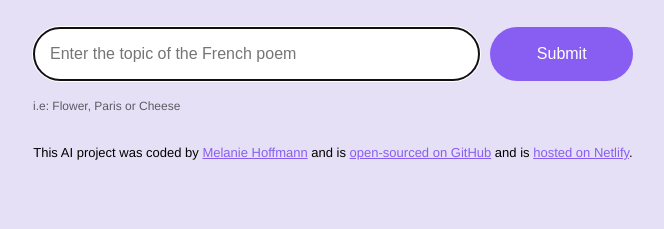
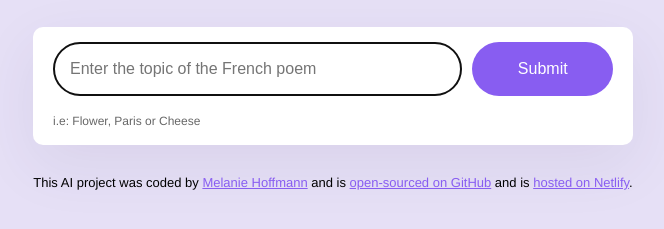
Before and after one commit to mho6188/AI-french-poem-generator, a plain HTML site: page index.html in a window 1280 px wide. Shown: the part 177-406 px from the top of the page, without its empty margins (307-971 px from the left). Drawn offline with nearby package versions, Linux system fonts and the light colour scheme.

Commit message:
update index.html

```diff
--- a/index.html
+++ b/index.html
@@ -14,7 +14,7 @@
       </header>
 
       <main>
-        <div class="form-comtainer">
+        <div class="form-container">
           <form id="poem-generator-form">
             <input
               type="text"
```
